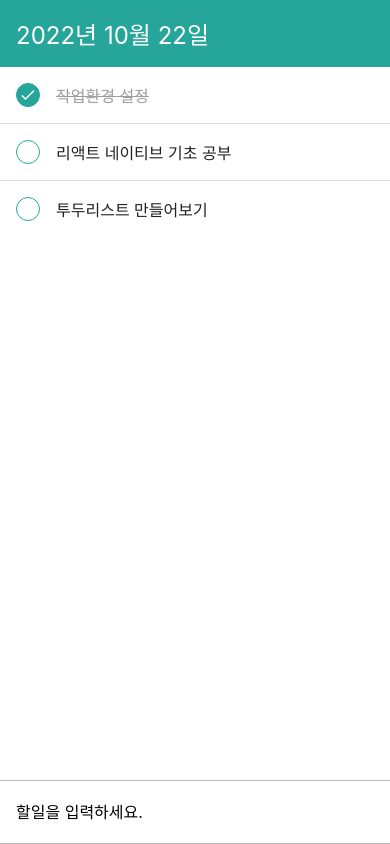
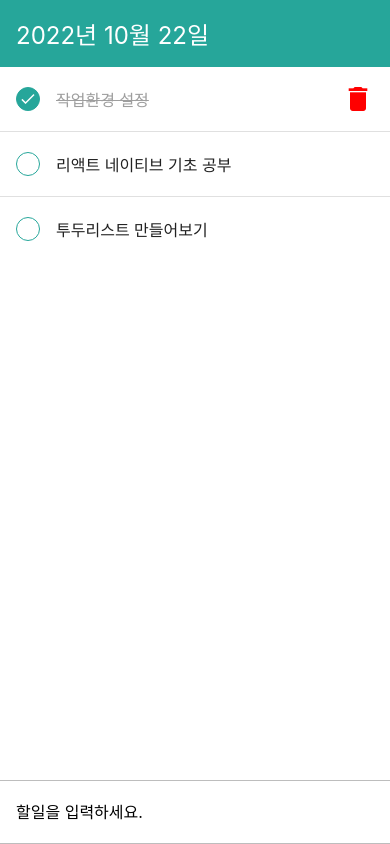
Before and after one commit to dongjay00/react-native-todo-app, a React Native app: screen / in a window 390 px wide. Built offline with nearby package versions, Linux system fonts and the light colour scheme.

Commit message:
add onRemove function

```diff
--- a/App.js
+++ b/App.js
@@ -36,6 +36,11 @@
     setTodos(nextTodos);
   };
 
+  const onRemove = id => {
+    const nextTodos = todos.filter(todo => todo.id !== id);
+    setTodos(nextTodos);
+  };
+
   return (
     <SafeAreaProvider>
       <SafeAreaView edges={['bottom']} style={styles.block}>
@@ -46,7 +51,7 @@
           {todos.length === 0 ? (
             <Empty />
           ) : (
-            <TodoList todos={todos} onToggle={onToggle} />
+            <TodoList todos={todos} onToggle={onToggle} onRemove={onRemove} />
           )}
           <AddTodo onInsert={onInsert} />
         </KeyboardAvoidingView>
--- a/src/components/TodoItem.js
+++ b/src/components/TodoItem.js
@@ -1,7 +1,8 @@
 import React from 'react';
 import {View, Text, StyleSheet, Image, TouchableOpacity} from 'react-native';
+import Icon from 'react-native-vector-icons/MaterialIcons';
 
-function TodoItem({id, text, done, onToggle}) {
+function TodoItem({id, text, done, onToggle, onRemove}) {
   return (
     <View style={styles.item}>
       <TouchableOpacity onPress={() => onToggle(id)}>
@@ -14,6 +15,13 @@
         </View>
       </TouchableOpacity>
       <Text style={[styles.text, done && styles.lineThrough]}>{text}</Text>
+      {done ? (
+        <TouchableOpacity onPress={() => onRemove(id)}>
+          <Icon name="delete" size={32} color="red" />
+        </TouchableOpacity>
+      ) : (
+        <View style={styles.removePlaceholder} />
+      )}
     </View>
   );
 }
@@ -47,6 +55,10 @@
     color: '#9e9e9e',
     textDecorationLine: 'line-through',
   },
+  removePlaceholder: {
+    width: 32,
+    height: 32,
+  },
 });
 
 export default TodoItem;
--- a/src/components/TodoList.js
+++ b/src/components/TodoList.js
@@ -2,7 +2,7 @@
 import {FlatList, View, StyleSheet} from 'react-native';
 import TodoItem from './TodoItem';
 
-function TodoList({todos, onToggle}) {
+function TodoList({todos, onToggle, onRemove}) {
   return (
     <FlatList
       ItemSeparatorComponent={() => <View style={styles.separator} />}
@@ -14,6 +14,7 @@
           text={item.text}
           done={item.done}
           onToggle={onToggle}
+          onRemove={onRemove}
         />
       )}
       keyExtractor={item => item.id.toString()}
```
